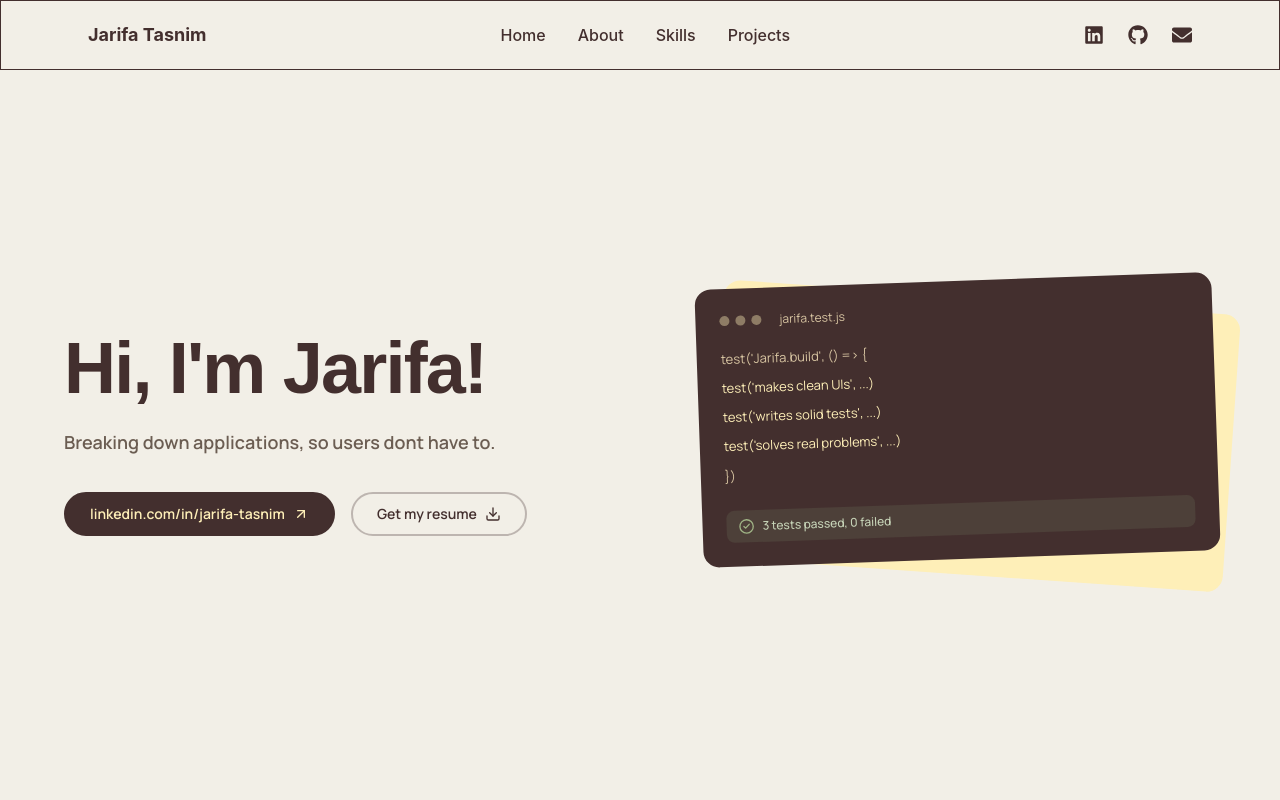
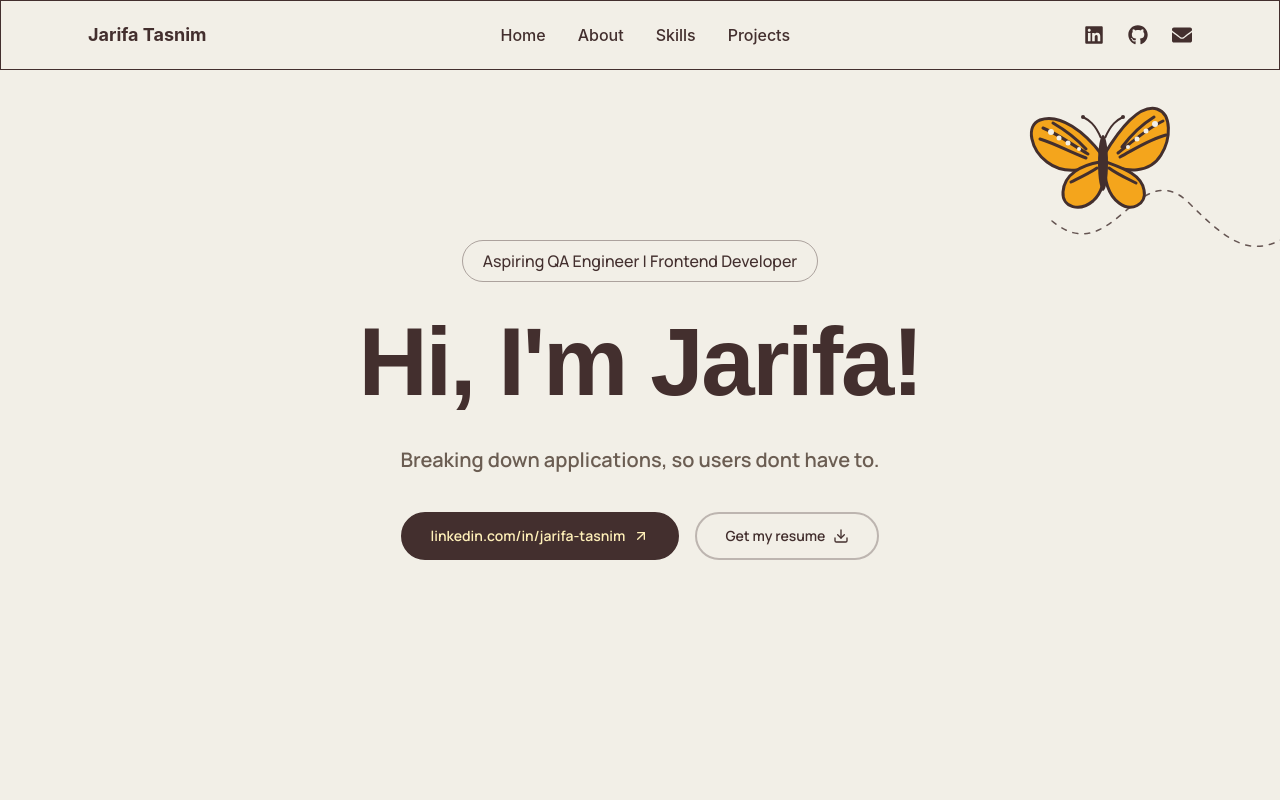
Before and after one commit to zeets13/Personal_Portfolio, a React (Vite) app: page / in a window 1280 px wide. Shown: the top 800 px of the page. Built offline with nearby package versions, Linux system fonts and the light colour scheme.

Commit message:
Homepage UI

```diff
--- a/src/Home.jsx
+++ b/src/Home.jsx
@@ -1,20 +1,12 @@
 import { useEffect, useState } from "react";
-import { ArrowUpRight, Download, CheckCircle2 } from "lucide-react";
+import { ArrowUpRight, Download } from "lucide-react";
 
 const FULL_NAME = "Hi, I'm Jarifa!";
-
-const CODE_LINES = [
-  "test('Jarifa.build', () => {",
-  "  test('makes clean UIs', ...)",
-  "  test('writes solid tests', ...)",
-  "  test('solves real problems', ...)",
-  "})",
-];
 
 export default function Hero() {
   const [typedText, setTypedText] = useState("");
 
-  // Only animation: typing effect
+  // Typing animation
   useEffect(() => {
     let index = 0;
 
@@ -33,193 +25,340 @@ export default function Hero() {
 
   return (
     <section
-      className="flex min-h-screen w-full items-center bg-[#F2EFE7] px-6 sm:px-10 pt-10"
-      style={{ fontFamily: "'Manrope', sans-serif" }}
+      className="
+        relative
+        flex
+        min-h-screen
+        w-full
+        items-center
+        justify-center
+        overflow-hidden
+        bg-[#F2EFE7]
+        px-6
+        py-20
+        sm:px-10
+      "
+      style={{
+        fontFamily: "'Manrope', sans-serif",
+      }}
     >
+      {/* Decorative butterfly */}
       <div
         className="
-          mx-auto grid w-full max-w-6xl
-          grid-cols-1 items-center
-          gap-14 py-20
-          lg:grid-cols-[1.05fr_0.95fr]
-          lg:gap-16
+          pointer-events-none
+          absolute
+          right-[8%]
+          top-[12%]
+          z-10
+          hidden
+          lg:block
         "
       >
+        {/* Flight path */}
+        <svg
+          width="360"
+          height="180"
+          viewBox="0 0 360 180"
+          fill="none"
+          xmlns="http://www.w3.org/2000/svg"
+          className="absolute -right-56 top-10"
+        >
+          <path
+            d="
+              M 10 85
+              C 70 135, 95 20, 145 65
+              C 190 110, 215 130, 265 85
+              C 300 55, 330 45, 355 50
+            "
+            stroke="#432f2e"
+            strokeWidth="1.5"
+            strokeDasharray="5 7"
+            strokeLinecap="round"
+            opacity="0.8"
+          />
+        </svg>
 
-        <div className="order-2 text-left lg:order-1">
+        {/* Butterfly */}
+        <svg
+          width="150"
+          height="130"
+          viewBox="0 0 150 130"
+          xmlns="http://www.w3.org/2000/svg"
+          className="relative"
+        >
+          {/* Left upper wing */}
+          <path
+            d="
+              M74 59
+              C57 36 32 17 12 24
+              C-3 30 3 54 19 66
+              C36 79 57 75 73 66
+              Z
+            "
+            fill="#F4A51C"
+            stroke="#432f2e"
+            strokeWidth="3"
+          />
 
-          {/* Badge
-            <span className=" text-sm " >
+          {/* Right upper wing */}
+          <path
+            d="
+              M76 59
+              C91 34 111 8 129 13
+              C144 18 143 43 133 59
+              C122 77 99 78 77 66
+              Z
+            "
+            fill="#F4A51C"
+            stroke="#432f2e"
+            strokeWidth="3"
+          />
+
+          {/* Left lower wing */}
+          <path
+            d="
+              M72 66
+              C54 69 36 78 35 96
+              C34 112 52 116 65 105
+              C74 97 77 83 76 69
+              Z
+            "
+            fill="#F4A51C"
+            stroke="#432f2e"
+            strokeWidth="3"
+          />
+
+          {/* Right lower wing */}
+          <path
+            d="
+              M78 66
+              C94 72 113 78 116 94
+              C119 109 103 116 91 107
+              C80 99 76 83 77 69
+              Z
+            "
+            fill="#F4A51C"
+            stroke="#432f2e"
+            strokeWidth="3"
+          />
+
+          {/* Black wing patterns */}
+          <g
+            fill="none"
+            stroke="#432f2e"
+            strokeWidth="3"
+            strokeLinecap="round"
+          >
+            <path d="M15 32 C30 38 43 48 60 58" />
+            <path d="M12 43 C28 48 42 56 58 62" />
+            <path d="M25 27 C37 34 48 42 58 53" />
+
+            <path d="M135 25 C120 32 105 45 90 57" />
+            <path d="M138 39 C122 43 107 53 92 61" />
+            <path d="M126 21 C113 29 103 39 94 51" />
+
+            <path d="M43 86 C51 82 60 78 69 72" />
+            <path d="M108 87 C98 82 89 78 81 72" />
+          </g>
+
+          {/* White wing spots */}
+          <g fill="#F2EFE7">
+            <circle cx="23" cy="36" r="3" />
+            <circle cx="31" cy="42" r="2.5" />
+            <circle cx="40" cy="47" r="2.5" />
+            <circle cx="51" cy="53" r="2" />
+
+            <circle cx="127" cy="28" r="3" />
+            <circle cx="118" cy="35" r="2.5" />
+            <circle cx="109" cy="43" r="2.5" />
+            <circle cx="100" cy="51" r="2" />
+          </g>
+
+          {/* Body */}
+          <ellipse
+            cx="75"
+            cy="67"
+            rx="5"
+            ry="28"
+            fill="#432f2e"
+          />
+
+          {/* Antennae */}
+          <path
+            d="M73 42 C67 28 61 24 55 21"
+            stroke="#432f2e"
+            strokeWidth="2"
+            fill="none"
+          />
+
+          <path
+            d="M77 42 C83 28 89 24 95 21"
+            stroke="#432f2e"
+            strokeWidth="2"
+            fill="none"
+          />
+
+          <circle cx="55" cy="21" r="2" fill="#432f2e" />
+          <circle cx="95" cy="21" r="2" fill="#432f2e" />
+        </svg>
+      </div>
+
+      {/* Main content */}
+      <div
+        className="
+          relative
+          z-20
+          mx-auto
+          flex
+          w-full
+          max-w-5xl
+          flex-col
+          items-center
+          justify-center
+          text-center
+        "
+      >
+        {/* Badge */}
+        <span
+          className="
+            inline-flex
+            items-center
+            rounded-full
+            border
+            border-[#432f2e]/40
+            px-5
+            py-2
+            text-sm
+            font-medium
+            text-[#432f2e]
+            sm:text-base
+          "
+        >
           Aspiring QA Engineer | Frontend Developer
         </span>
-            */}
-
-
 
         {/* Heading */}
         <h1
           className="
-              mt-7
-              min-h-[1.1em]
+            mt-8
+            min-h-[1.15em]
             text-5xl
             font-extrabold
             tracking-tight
+            text-[#432f2e]
             sm:text-6xl
-              lg:text-7xl
+            md:text-7xl
+            lg:text-8xl
           "
           style={{
             fontFamily: "'Sora', sans-serif",
-              color: "#432f2e",
           }}
         >
           {typedText}
 
           {/* Typing cursor */}
           {typedText.length < FULL_NAME.length && (
-              <span className="jt-cursor align-middle" />
+            <span className="jt-cursor ml-1 inline-block align-middle" />
           )}
         </h1>
 
-
         {/* Description */}
-          <div>
-            <p className="mt-4 font-semibold max-w-md text-lg  text-[#6b5d52]">
+        <p
+          className="
+            mt-5
+            max-w-3xl
+            text-base
+            font-semibold
+            leading-relaxed
+            text-[#6b5d52]
+            sm:text-lg
+            md:text-xl
+          "
+        >
           Breaking down applications, so users dont have to.
         </p>
 
-
         {/* Buttons */}
-            <div className="mt-9 flex flex-wrap items-center gap-4">
-
+        <div
+          className="
+            mt-9
+            flex
+            flex-wrap
+            items-center
+            justify-center
+            gap-4
+          "
+        >
           {/* LinkedIn */}
           <a
             href="https://www.linkedin.com/in/jarifa-tasnim"
             target="_blank"
             rel="noopener noreferrer"
             className="
-                  group inline-flex items-center gap-2
+              group
+              inline-flex
+              items-center
+              gap-2
               rounded-full
-                  border-2 border-[#432f2e]
+              border-2
+              border-[#432f2e]
               bg-[#432f2e]
-                  px-6 py-2.5
-                  text-sm font-semibold
+              px-6
+              py-3
+              text-sm
+              font-semibold
               text-[#feefb8]
+              transition-all
+              duration-200
+              hover:-translate-y-1
+              hover:shadow-lg
+              sm:px-7
             "
           >
             linkedin.com/in/jarifa-tasnim
 
-                <ArrowUpRight className="h-4 w-4" />
+            <ArrowUpRight
+              className="
+                h-4
+                w-4
+                transition-transform
+                duration-200
+                group-hover:translate-x-0.5
+                group-hover:-translate-y-0.5
+              "
+            />
           </a>
-
 
           {/* Resume */}
           <a
             href="/Jarifa_Tasnim_CV.pdf"
             download
             className="
-                  inline-flex items-center gap-2
+              inline-flex
+              items-center
+              gap-2
               rounded-full
-                  border-2 border-[#432f2e]/30
-                  px-6 py-2.5
-                  text-sm font-semibold
+              border-2
+              border-[#432f2e]/30
+              bg-transparent
+              px-6
+              py-3
+              text-sm
+              font-semibold
               text-[#432f2e]
+              transition-all
+              duration-200
+              hover:-translate-y-1
+              hover:border-[#432f2e]
+              hover:bg-[#432f2e]/5
+              sm:px-7
             "
           >
             Get my resume
 
             <Download className="h-4 w-4" />
           </a>
-
         </div>
-          </div>
-        </div>
-
-
-        <div
-          className="
-            relative order-1 mx-auto
-            w-full max-w-sm
-            lg:order-2 lg:mx-0
-            lg:max-w-none
-          "
-        >
-
-          {/* Background card */}
-          <div
-            className="
-              absolute inset-0
-              translate-x-4 translate-y-4
-              rounded-2xl
-              bg-[#feefb8]
-            "
-            style={{
-              transform: "rotate(4deg)",
-            }}
-          />
-
-          <div
-            className="
-              relative
-              rounded-2xl
-              bg-[#432f2e]
-              px-6 py-6
-            "
-            style={{
-              transform: "rotate(-2deg)",
-            }}
-          >
-            <div className="mb-5 flex items-center gap-1.5">
-
-              <span className="h-2.5 w-2.5 rounded-full bg-[#feefb8]/40" />
-              <span className="h-2.5 w-2.5 rounded-full bg-[#feefb8]/40" />
-              <span className="h-2.5 w-2.5 rounded-full bg-[#feefb8]/40" />
-
-              <span className="ml-3 text-xs text-[#d9c6a3]">
-                jarifa.test.js
-              </span>
-
-            </div>
-
-
-
-            <div className="space-y-2  text-[13px] leading-relaxed">
-
-              {CODE_LINES.map((line, index) => (
-                <div
-                  key={index}
-                  className={
-                    index === 0 || index === CODE_LINES.length - 1
-                      ? "text-[#d9c6a3]"
-                      : "text-[#feefb8]"
-                  }
-                >
-                  {line}
-                </div>
-              ))}
-
-            </div>
-
-
-            <div
-              className="
-                mt-6 flex items-center gap-2
-                rounded-lg
-                bg-[rgba(124,140,107,0.18)]
-                px-3 py-2
-              "
-            >
-              <CheckCircle2
-                className="h-4 w-4 flex-shrink-0 text-[#9fb385]"
-              />
-
-              <span className="text-xs font-medium text-[#c7d4b8]">
-                3 tests passed, 0 failed
-              </span>
-            </div>
-
-          </div>
-        </div>
-
       </div>
     </section>
   );
```
Lines whose indentation alone changed are shown as unchanged.
